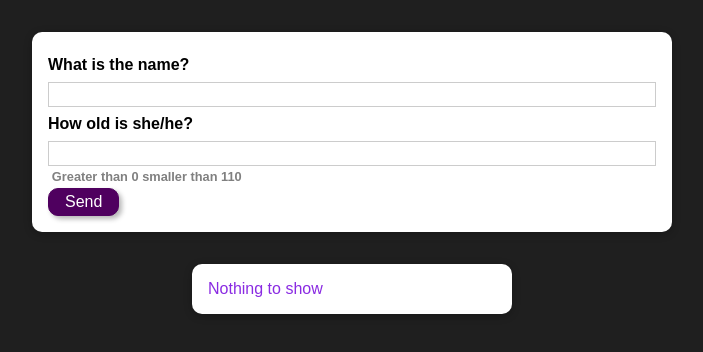
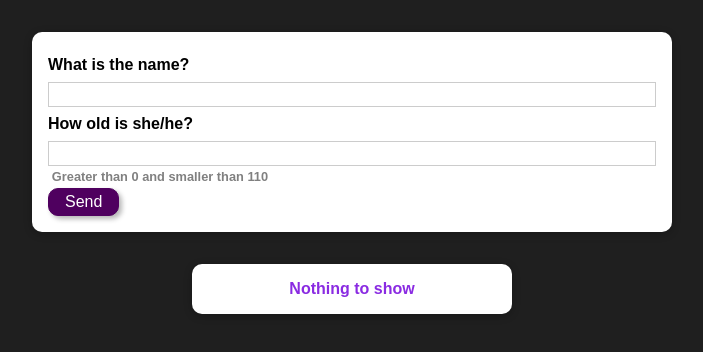
Before and after one commit to AlvaroDDG86/users-react, a React (Create React App) app: page / in a window 1280 px wide. Shown: the top 352 px of the page, without its empty margins (288-991 px from the left). Built offline with nearby package versions, Linux system fonts and the light colour scheme.

Commit message:
Adding generator id

```diff
--- a/package.json
+++ b/package.json
@@ -8,6 +8,7 @@
     "@testing-library/user-event": "^7.2.1",
     "react": "^17.0.2",
     "react-dom": "^17.0.2",
+    "react-id-generator": "^3.0.2",
     "react-scripts": "4.0.3"
   },
   "scripts": {
--- a/src/components/Users/AddUser.js
+++ b/src/components/Users/AddUser.js
@@ -1,5 +1,7 @@
 // General imports
 import React, { useState } from "react";
+import nextId from "react-id-generator";
+
 // UI components
 import Card from "../UI/Card";
 import Button from "../UI/Button";
@@ -16,9 +18,11 @@ const AddUser = (props) => {
         alert('Form is not valid')
         return
     }
+
     props.onAddUser({
       name: enteredName,
-      age: enteredAge
+      age: enteredAge,
+      id: nextId("user-id-")
     })
     setEnteredName('')
     setEnteredAge('')
@@ -43,7 +47,7 @@ const AddUser = (props) => {
         <input type="text" id="username" value={enteredName} onChange={nameChangedHandler} />
         <label htmlFor="age">How old is she/he?</label>
         <input type="number" id="age" value={enteredAge} onChange={ageChangedHandler} />
-        <div className={classes.info}>Greater than 0 smaller than 110</div>
+        <div className={classes.info}>Greater than 0 and smaller than 110</div>
         <Button type="submit">Send</Button>
       </form>
     </Card>
--- a/src/components/Users/ListUsers.js
+++ b/src/components/Users/ListUsers.js
@@ -9,7 +9,7 @@ const ListUsers = (props) => {
             {   props.list.length > 0 &&
                 props.list.map((item, idx) => {
                     return (
-                        <ListUsersItem name={item.name} age={item.age} key={idx} />
+                        <ListUsersItem name={item.name} age={item.age} key={item.id} />
                     )
                 })
             }
--- a/src/components/Users/ListUsers.module.css
+++ b/src/components/Users/ListUsers.module.css
@@ -10,4 +10,6 @@
   width: 50%;
   max-width: 40rem;
   padding: 1em;
+  text-align: center;
+  font-weight: bold;
 }
```
Also changed, not shown: 1 other file (tests, documents, lock files or other folders).
